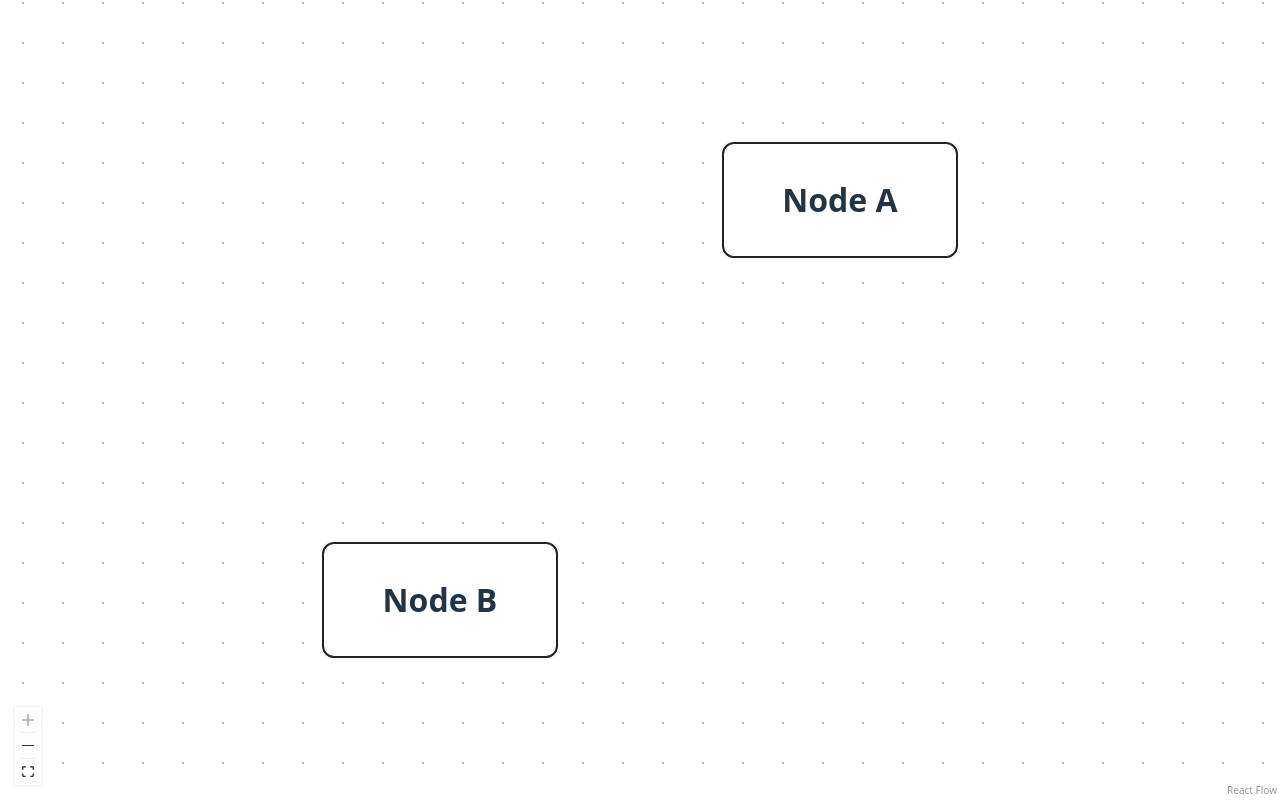
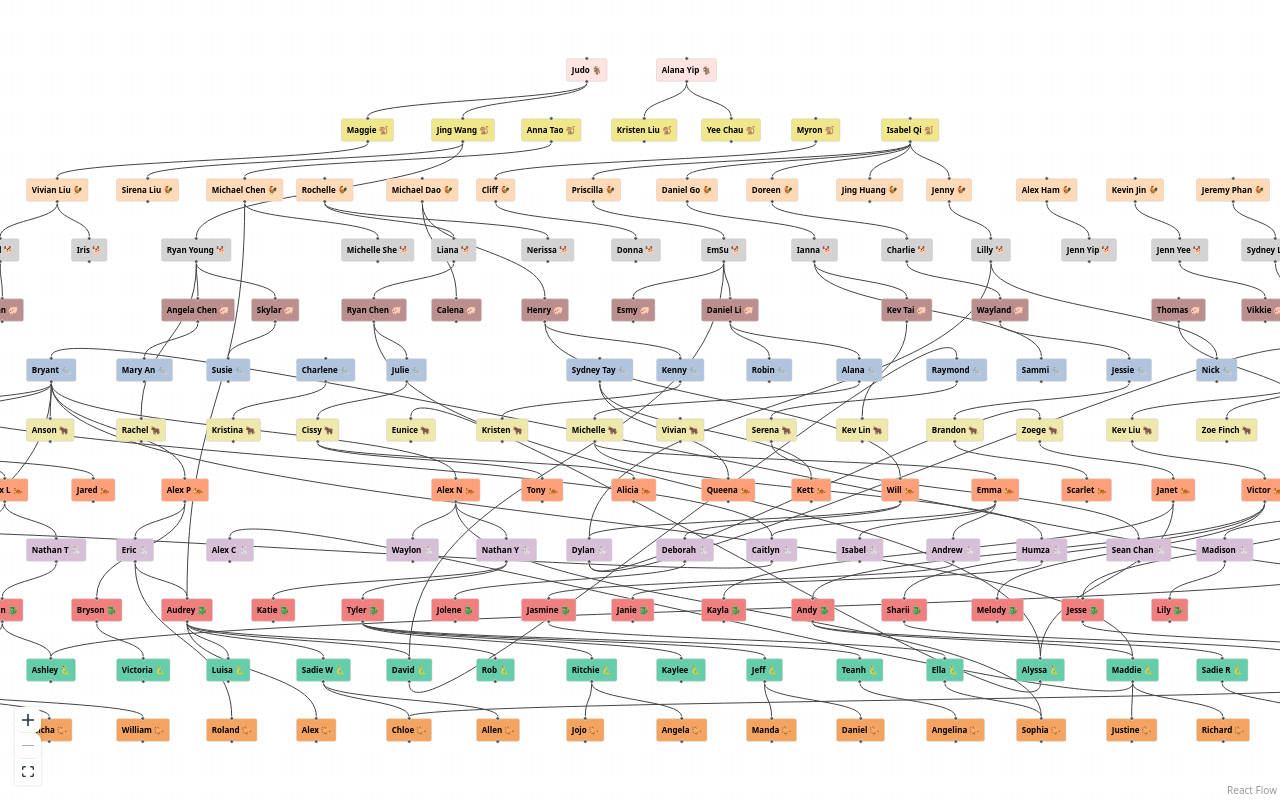
Before and after one commit to rolandyangg/aca-family-tree, a React (Vite) app: page / in a window 1280 px wide. Built offline with nearby package versions, Linux system fonts and the light colour scheme.

Commit message:
Tree Image Duplicated (No Last Names)

```diff
--- a/src/FamilyTree.jsx
+++ b/src/FamilyTree.jsx
@@ -1,55 +1,341 @@
 import React from 'react';
-import { ReactFlow, Background, Controls } from '@xyflow/react';
+import { ReactFlow, Background, Controls, Handle, Position } from '@xyflow/react';
 import '@xyflow/react/dist/style.css';
 
-// Robust custom node that always displays the label
-const NameNode = ({ data }) => (
-  <div style={{
-    padding: 8,
-    border: '1px solid #222',
-    borderRadius: 6,
-    background: '#fff',
-    minWidth: 100,
-    minHeight: 40,
-    display: 'flex',
-    alignItems: 'center',
-    justifyContent: 'center',
-    fontWeight: 'bold',
-    fontSize: 16,
-  }}>
-    {data?.label || 'No Label'}
-  </div>
-);
+const NameNode = ({ data }) => {
+  return (
+    <div style={{
+      padding: 10,
+      backgroundColor: data.bgColor,
+      border: '1px solid #ccc',
+      borderRadius: 4,
+      color: '#000',        // Force text to be black
+      fontWeight: 'bold',
+      textAlign: 'center',
+    }}>
+      {data.label}
 
-const nodeTypes = { name: NameNode };
+      <Handle
+        type="target"
+        position={Position.Top}
+        style={{ background: '#555' }}
+      />
 
-// Sample nodes and edges based on the image (partial tree for demo)
-const nodes = [
-  { id: 'root', type: 'name', position: { x: 400, y: 0 }, data: { label: 'Node A' }, draggable: false },
-  { id: 'a1', type: 'name', position: { x: 200, y: 200 }, data: { label: 'Node B' }, draggable: false },
-//   { id: 'a2', type: 'name', position: { x: 600, y: 100 }, data: { label: 'Myron' }, draggable: false },
-//   { id: 'b1', type: 'name', position: { x: 100, y: 200 }, data: { label: 'Michael Chen' }, draggable: false },
-//   { id: 'b2', type: 'name', position: { x: 300, y: 200 }, data: { label: 'Rochelle' }, draggable: false },
-//   { id: 'b3', type: 'name', position: { x: 500, y: 200 }, data: { label: 'Michael Do' }, draggable: false },
-//   { id: 'b4', type: 'name', position: { x: 700, y: 200 }, data: { label: 'Cliff' }, draggable: false },
-//   { id: 'c1', type: 'name', position: { x: 100, y: 300 }, data: { label: 'Ryan/Joyoung' }, draggable: false },
-//   { id: 'c2', type: 'name', position: { x: 300, y: 300 }, data: { label: 'Michelle/Sid' }, draggable: false },
-//   { id: 'c3', type: 'name', position: { x: 500, y: 300 }, data: { label: 'Liana' }, draggable: false },
-//   { id: 'c4', type: 'name', position: { x: 700, y: 300 }, data: { label: 'Norissa' }, draggable: false },
+      {/* Outgoing edge */}
+      <Handle
+        type="source"
+        position={Position.Bottom}
+        style={{ background: '#555' }}
+      />
+    </div>
+  );
+};
+
+const nodeTypes = {
+  name: NameNode,
+};
+
+// Start data here
+// Data Format: "NAME": ["CHILDREN"]
+const RAM = {
+  "Judo": ["Maggie", "Jing Wang"],
+  "Alana Yip": ["Kristen Liu", "Yee Chau"]
+}
+
+const MONKEY = {
+  "Maggie": ["Vivian Liu"],
+  "Jing Wang": ["Sirena Liu", "Ryan Young"],
+  "Anna Tao": ["Michael Chen"],
+  "Kristen Liu": [],
+  "Yee Chau": [],
+  "Myron": ["Cliff"],
+  "Isabel Qi": ["Priscilla", "Daniel Go", "Doreen", "Jing Huang", "Jenny"]
+}
+
+const ROOSTER = {
+  "Vivian Liu": ["Mel", "Iris"],
+  "Sirena Liu": [],
+  "Michael Chen": ["Audrey", "Michelle She"],
+  "Rochelle": ["Liana", "Nerissa"],
+  "Michael Dao": ["Calena", "Henry"],
+  "Cliff": ["Donna"],
+  "Priscilla": ["EmSu"],
+  "Daniel Go": ["Ianna"],
+  "Doreen": ["Charlie"],
+  "Jing Huang": [],
+  "Jenny": ["Lilly"],
+  "Alex Ham": ["Jenn Yip"],
+  "Kevin Jin": ["Jenn Yee"],
+  "Jeremy Phan": ["Sydney Lim"]
+}
+
+const DOG = {
+  "Mel": ["Carolin", "Sean"],
+  "Iris": [],
+  "Ryan Young": ["Angela Chen", "Rachel", "Skylar"],
+  "Audrey": [],
+  "Michelle She": [],
+  "Liana": ["Ryan Chen"],
+  "Nerissa": [],
+  "Donna": [],
+  "EmSu": ["Esmy", "Daniel Li", "David"],
+  "Ianna": ["Kev Tai", "Sammi"],
+  "Charlie": ["Wayland"],
+  "Lilly": ["Nick", "Dylan"],
+  "Jenn Yip": [],
+  "Jenn Yee": ["Vikkie"],
+  "Sydney Lim": ["Angela Cong"]
+};
+
+const BOAR = {
+  "Sean": [],
+  "Kat": ["Ashley", "Bryant"],
+  "Angela Chen": ["Mary An"],
+  "Skylar": ["Susie"],
+  "Ryan Chen": ["Julie", "Alyssa"],
+  "Calena": [],
+  "Henry": ["Will", "Kenny"],
+  "Esmy": [],
+  "Daniel Li": ["Robin", "Alana"],
+  "David": ["Raymond"],
+  "Kev Tai": ["Kev Lin"],
+  "Wayland": ["Jessie"],
+  "Dylan": ["Zoege", "Sisi"],
+  "Thomas": ["Darren"],
+  "Vikkie": []
+};
+
+const RAT = {
+  "Carolin": ["Caitlyn"],
+  "Ashley": [],
+  "Bryant": ["Jeremy", "Ethan", "Alex P", "Maddie", "Anson", "Annie", "Alex N"],
+  "Mary An": [],
+  "Susie": [],
+  "Charlene": ["Kristina"],
+  "Julie": ["Cissy"],
+  "Alyssa": ["Eunice"],
+  "Sydney Tay": ["Queena", "Kett"],
+  "Kenny": ["Kristen"],
+  "Robin": [],
+  "Alana": ["Michelle"],
+  "Raymond": ["Serena"],
+  "Sammi": [],
+  "Jessie": ["Brandon"],
+  "Nick": [],
+  "Sisi": ["Kev Liu", "Zoe Finch"],
+  "Angela Cong": ["Pauline"]
+}
+
+const OX = {
+  "Jeremy": ["Alex L", "Jared"],
+  "Ethan": [],
+  "Anson": [],
+  "Rachel": [],
+  "Kristina": [],
+  "Cissy": ["Tony", "Alicia"],
+  "Eunice": [],
+  "Kristen": [],
+  "Michelle": ["Emma", "Humza"],
+  "Vivian": [],
+  "Serena": ["Sean Chan"],
+  "Kev Lin": [],
+  "Brandon": ["Scarlet"],
+  "Zoege": ["Janet"],
+  "Kev Liu": ["Victor"],
+  "Zoe Finch": [],
+  "Darren": [],
+  "Pauline": ["Grace", "Kat"]
+}
+
+const TIGER = {
+  "Caitlyn": ["Blair"],
+  "Alex L": ["Elisa", "Nathan T"],
+  "Jared": [],
+  "Alex P": ["Bryson", "Eric"],
+  "Maddie": ["Alex C"],
+  "Annie": [],
+  "Alex N": ["Sophia", "Waylon", "Nathan Y"],
+  "Tony": [],
+  "Alicia": [],
+  "Queena": [],
+  "Kett": [],
+  "Will": ["Dylan", "Deborah"],
+  "Emma": ["Caitlyn", "Isabel", "Andrew"],
+  "Scarlet": [],
+  "Janet": ["Alyssa", "Kayla"],
+  "Victor": ["Andy", "Sharii", "Melody"],
+  "Grace": ["Jesse", "Madison", "Morgan", "Kat"]
+}
+
+const RABBIT = {
+  "Blair": ["Anna"],
+  "Elisa": ["Emily"],
+  "Nathan T": ["Evan"],
+  "Eric": ["Roland", "Audrey"],
+  "Alex C": [],
+  "Sophia": [],
+  "Waylon": [],
+  "Nathan Y": ["Katie", "Tyler"],
+  "Dylan": [],
+  "Deborah": ["Jolene"],
+  "Caitlyn": [],
+  "Isabel": [],
+  "Andrew": ["Jasmine"],
+  "Humza": ["Janie"],
+  "Sean Chan": [],
+  "Madison": ["Lily"],
+  "Morgan": ["Chloe"],
+  "Kat": ["Ryan", "Selena"]
+}
+
+const DRAGON = {
+  "Anna": [],
+  "Emily": ["Conner"],
+  "Evan": ["Brian", "Ashley"],
+  "Bryson": ["Victoria"],
+  "Audrey": ["Luisa", "Alex", "Sadie W", "David", "Rob"],
+  "Katie": [],
+  "Tyler": ["Ritchie", "Kaylee", "Jeff", "Teanh"],
+  "Jolene": [],
+  "Jasmine": ["Ella"],
+  "Janie": [],
+  "Kayla": [],
+  "Andy": ["Maddie", "Sadie R"],
+  "Sharii": ["Julia"],
+  "Melody": [],
+  "Jesse": ["Morgan"],
+  "Lily": [],
+  "Chloe": [],
+  "Ryan": [],
+  "Selana": []
+}
+
+const SNAKE = {
+  "Conner": ["Annie", "Mia", "Nat", "Nicha", "William"],
+  "Brian": [],
+  "Ashley": [],
+  "Victoria": [],
+  "Luisa": [],
+  "Sadie W": ["Chloe", "Allen"],
+  "David": [],
+  "Rob": [],
+  "Ritchie": ["Jojo", "Angela"],
+  "Kaylee": [],
+  "Jeff": ["Manda", "Daniel"],
+  "Teanh": ["Angelina"],
+  "Ella": ["Sophia"],
+  "Alyssa": [],
+  "Maddie": ["Justine", "Richard"],
+  "Sadie R": ["Fiona"],
+  "Julia": [],
+  "Morgan": ["Connor", "Nicklaus"]
+}
+
+const HORSE = {
+  "Annie": [],
+  "Misa": [],
+  "Nat": [],
+  "Nicha": [],
+  "William": [],
+  "Roland": [],
+  "Alex": [],
+  "Chloe": [],
+  "Allen": [],
+  "Jojo": [],
+  "Angela": [],
+  "Manda": [],
+  "Daniel": [],
+  "Angelina": [],
+  "Sophia": [],
+  "Justine": [],
+  "Richard": [],
+  "Fiona": [],
+  "Connor": [],
+  "Nicklaus": []
+}
+
+const DATA = [RAM, MONKEY, ROOSTER, DOG, BOAR, RAT, OX, TIGER, RABBIT, DRAGON, SNAKE, HORSE];
+const zodiacEmojis = [
+  "🐐", // Ram
+  "🐒", // Monkey
+  "🐓", // Rooster
+  "🐕", // Dog
+  "🐖", // Boar
+  "🐀", // Rat
+  "🐂", // Ox
+  "🐅", // Tiger
+  "🐇", // Rabbit
+  "🐉", // Dragon
+  "🐍", // Snake
+  "🐎"  // Horse
+];
+const zodiacColors = [
+  "#FFE4E1", // Ram - Misty Rose
+  "#F0E68C", // Monkey - Light Khaki
+  "#FFDAB9", // Rooster - Peach Puff
+  "#D3D3D3", // Dog - Light Gray
+  "#BC8F8F", // Boar - Rosy Brown
+  "#B0C4DE", // Rat - Light Steel Blue
+  "#EEE8AA", // Ox - Pale Goldenrod
+  "#FFA07A", // Tiger - Light Salmon
+  "#D8BFD8", // Rabbit - Thistle
+  "#F08080", // Dragon - Light Coral
+  "#66CDAA", // Snake - Medium Aquamarine
+  "#F4A460"  // Horse - Sandy Brown
 ];
 
-const edges = [
-  { id: 'e-root-a1', source: 'root', target: 'a1' },
-//   { id: 'e-root-a2', source: 'root', target: 'a2' },
-//   { id: 'e-a1-b1', source: 'a1', target: 'b1' },
-//   { id: 'e-a1-b2', source: 'a1', target: 'b2' },
-//   { id: 'e-a2-b3', source: 'a2', target: 'b3' },
-//   { id: 'e-a2-b4', source: 'a2', target: 'b4' },
-//   { id: 'e-b1-c1', source: 'b1', target: 'c1' },
-//   { id: 'e-b2-c2', source: 'b2', target: 'c2' },
-//   { id: 'e-b3-c3', source: 'b3', target: 'c3' },
-//   { id: 'e-b4-c4', source: 'b4', target: 'c4' },
-];
+const nodes = []
+const edges = []
+
+// Add nodes
+// let i = 0;
+// let y = 0;
+// for (const year of DATA) {
+//   let x = 0;
+//   for (name in year) {
+//     nodes.push({ id: name, type: 'name', position: { x: x, y: y }, data: { label: name, bgColor: zodiacColors[i] } });
+//     x += 150;
+//   }
+//   y += 150;
+//   i += 1;
+// }
+
+const xSpacing = 180;
+const ySpacing = 120;
+
+for (let level = 0; level < DATA.length; level++) {
+  const group = DATA[level];
+  const names = Object.keys(group);
+  const xOffset = (names.length * xSpacing) / 2;
+
+  for (let i = 0; i < names.length; i++) {
+    const name = names[i];
+    nodes.push({
+      id: name,
+      type: 'name',
+      position: {
+        x: i * xSpacing - xOffset,
+        y: level * ySpacing,
+      },
+      data: {
+        label: `${name} ${zodiacEmojis[level]}`,
+        bgColor: zodiacColors[level],
+      }
+    });
+  }
+}
+
+// Add edges
+for (const year of DATA) {
+  for (const name in year) {
+    for (const child of year[name]) {
+      edges.push({ id: `${name}-${child}`, source: name, target: child, style: { stroke: '#444', strokeWidth: 2 } });
+    }
+  }
+}
+
+console.log(nodes);
+console.log(edges);
 
 const FamilyTree = () => (
   <div style={{ width: '100vw', height: '100vh', background: '#fff' }}>
@@ -59,7 +345,7 @@ const FamilyTree = () => (
       nodeTypes={nodeTypes}
       fitView
       nodesDraggable={false}
-    //   nodesConnectable={false}
+      nodesConnectable={false}
       elementsSelectable={false}
       panOnDrag={true}
       zoomOnScroll={true}
```
